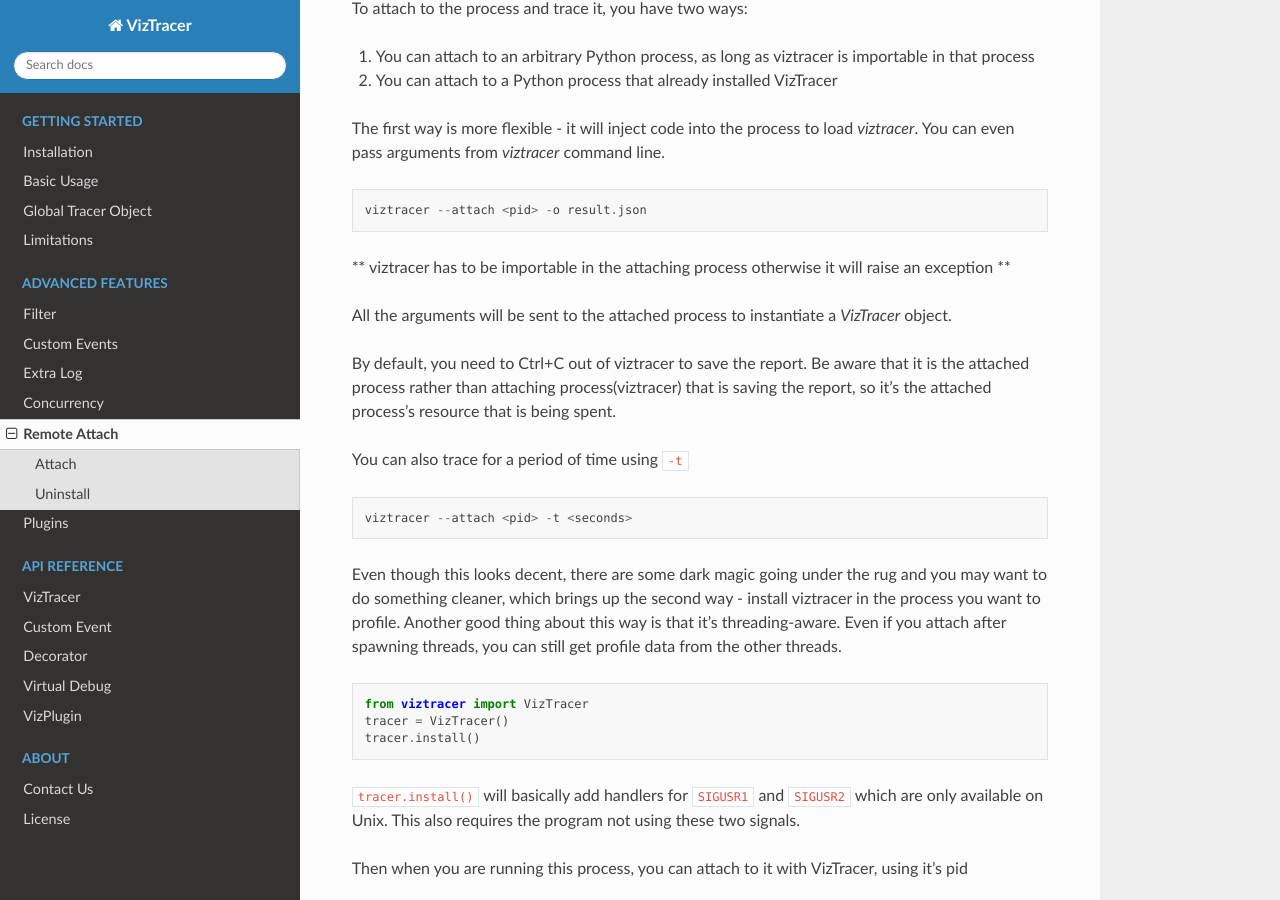
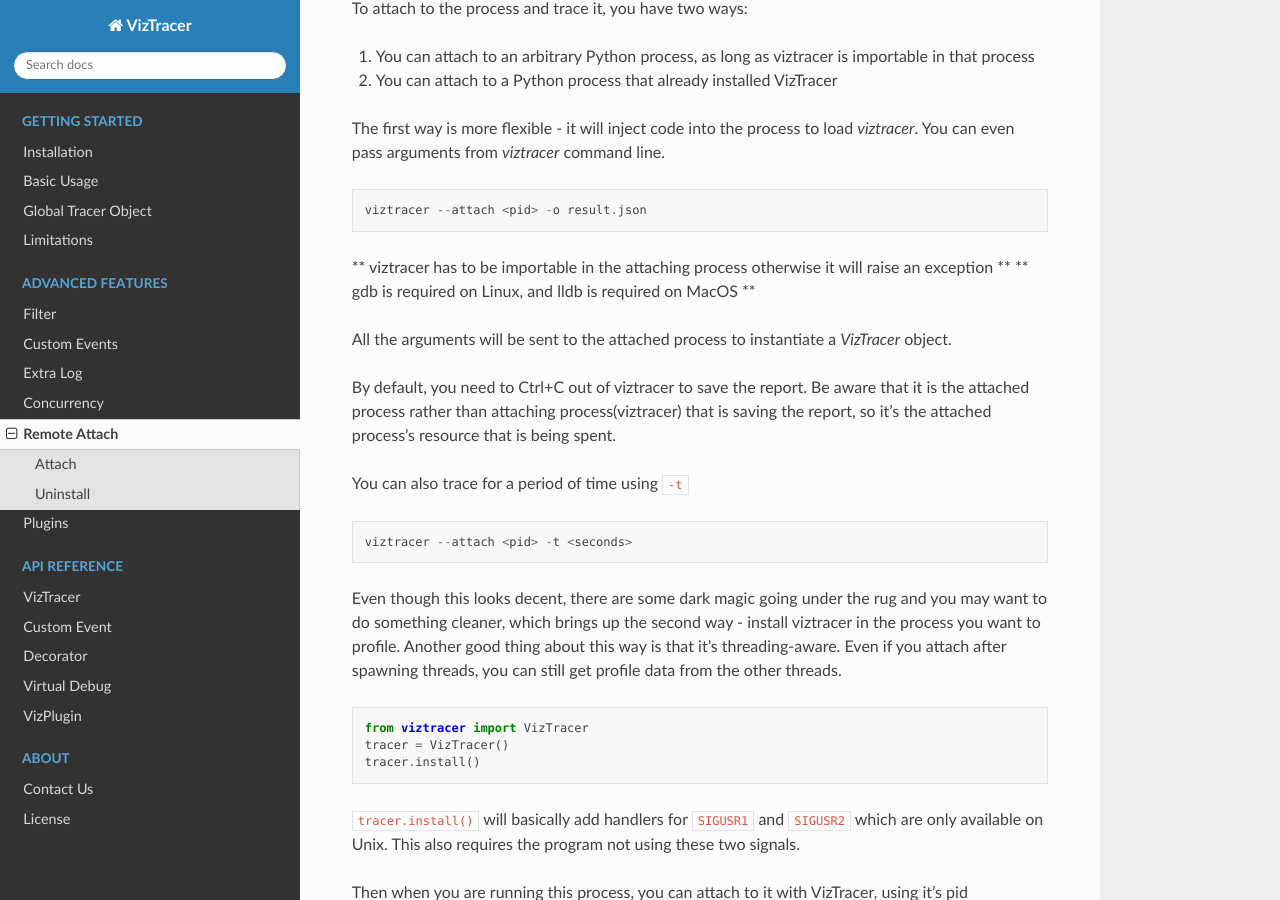
Before and after one commit to gaogaotiantian/viztracer, a Sphinx documentation site: the page built from docs/source/remote_attach.rst, in a window 1280 px wide and 900 px high, scrolled down 387 px. Built offline with Sphinx 7.4.7 and the Read the Docs theme 2.0.0, drawn with Linux system fonts in a browser that asks for light colours.

Commit message:
Add requirements for debuggers

```diff
--- a/docs/source/remote_attach.rst
+++ b/docs/source/remote_attach.rst
@@ -24,6 +24,7 @@
     viztracer --attach <pid> -o result.json
 
 ** viztracer has to be importable in the attaching process otherwise it will raise an exception **
+** gdb is required on Linux, and lldb is required on MacOS **
 
 All the arguments will be sent to the attached process to instantiate a `VizTracer` object.
 
```
